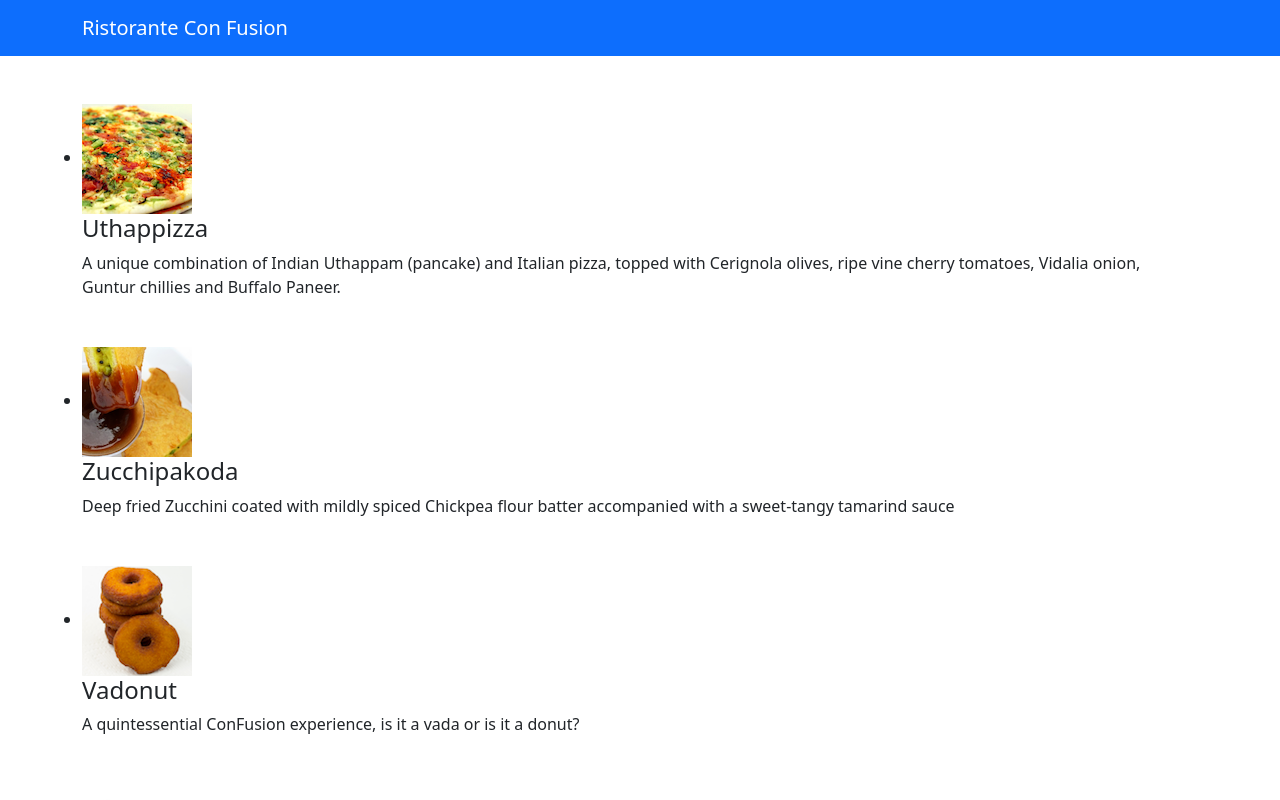
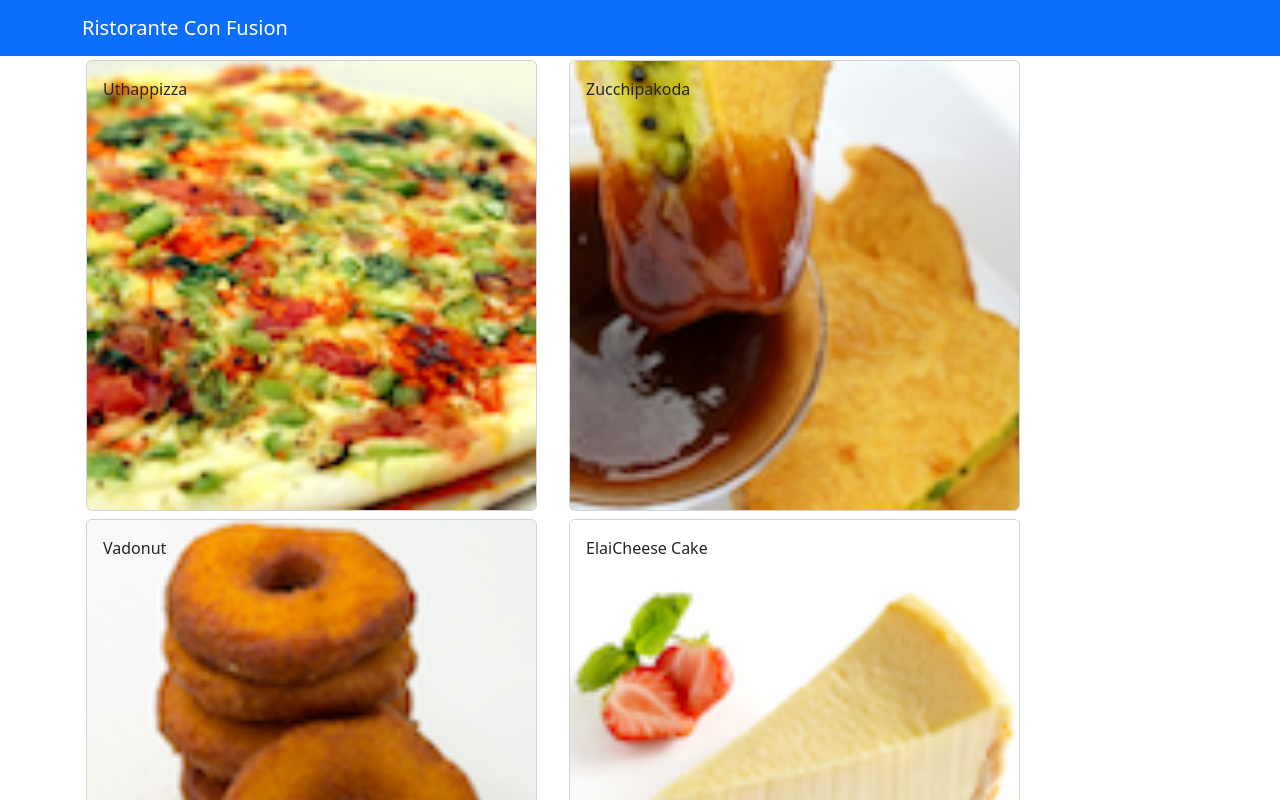
Before and after one commit to trangthupham02051998/ReactJS-Funix, a React (Create React App) app: page / in a window 1280 px wide. Shown: the top 800 px of the page. Built offline with nearby package versions, Linux system fonts and the light colour scheme.

Commit message:
Components Part 2

```diff
--- a/src/App.js
+++ b/src/App.js
@@ -1,4 +1,4 @@
-
+import { DISHES } from './shared/dishes';
 import './App.css';
 import { Navbar, NavbarBrand } from 'reactstrap';
 import {Component} from "react";
@@ -6,16 +6,27 @@
 import Menu from './components/MenuComponent';
 
 class App extends Component {
+    // vì n là constructor của class
+    constructor(props) {
+        super(props);
+        this.state = {
+            dishes: DISHES
+        };
+    }
+    // hàm render dùng để hiển thị nội dung
     render() {
         return (
+
             <div className="App">
+
                 <Navbar dark color="primary">
                     <div className="container">
                         <NavbarBrand href="/">Ristorante Con Fusion</NavbarBrand>
                     </div>
                 </Navbar>
-                <Menu />
+                <Menu dishes={this.state.dishes} />
             </div>
+
 
         );
     }
--- a/src/components/MenuComponent.js
+++ b/src/components/MenuComponent.js
@@ -1,60 +1,50 @@
 import React, { Component } from 'react';
 import { Media } from 'reactstrap';
+import { Card, CardImg, CardImgOverlay, CardText, CardBody,
+    CardTitle } from 'reactstrap';
 
 class Menu extends Component {
+
     constructor(props) {
         super(props);
+
         this.state = {
-            dishes: [
-                {
-                    id: 0,
-                    name:'Uthappizza',
-                    image: 'assets/images/uthappizza.png',
-                    category: 'mains',
-                    label:'Hot',
-                    price:'4.99',
-                    description:'A unique combination of Indian Uthappam (pancake) and Italian pizza, topped with Cerignola olives, ripe vine cherry tomatoes, Vidalia onion, Guntur chillies and Buffalo Paneer.'                        },
-                {
-                    id: 1,
-                    name:'Zucchipakoda',
-                    image: 'assets/images/zucchipakoda.png',
-                    category: 'appetizer',
-                    label:'',
-                    price:'1.99',
-                    description:'Deep fried Zucchini coated with mildly spiced Chickpea flour batter accompanied with a sweet-tangy tamarind sauce'                        },
-                {
-                    id: 2,
-                    name:'Vadonut',
-                    image: 'assets/images/vadonut.png',
-                    category: 'appetizer',
-                    label:'New',
-                    price:'1.99',
-                    description:'A quintessential ConFusion experience, is it a vada or is it a donut?'                        },
-                {
-                    id: 3,
-                    name:'ElaiCheese Cake',
-                    image: 'assets/images/elaicheesecake.png',
-                    category: 'dessert',
-                    label:'',
-                    price:'2.99',
-                    description:'A delectable, semi-sweet New York Style Cheese Cake, with Graham cracker crust and spiced with Indian cardamoms'                        }
-            ],
-        };
+            selectedDish: null
+        }
+    }
+
+    onDishSelect(dish) {
+        this.setState({ selectedDish: dish});
+    }
+
+    renderDish(dish) {
+        if (dish != null)
+            return(
+                <Card>
+                    <CardImg top src={dish.image} alt={dish.name} />
+                    <CardBody>
+                        <CardTitle>{dish.name}</CardTitle>
+                        <CardText>{dish.description}</CardText>
+                    </CardBody>
+                </Card>
+            );
+        else
+            return(
+                <div></div>
+            );
     }
 
     render() {
-        const menu = this.state.dishes.map((dish) => {
+        const menu = this.props.dishes.map((dish) => {
             return (
-                <div key={dish.id} className="col-12 mt-5">
-                    <Media tag="li">
-                        <Media left middle>
-                            <Media object src={dish.image} alt={dish.name} />
-                        </Media>
-                        <Media body className="ml-5">
-                            <Media heading>{dish.name}</Media>
-                            <p>{dish.description}</p>
-                        </Media>
-                    </Media>
+                <div  className="col-12 col-md-5 m-1">
+                    <Card key={dish.id}
+                          onClick={() => this.onDishSelect(dish)}>
+                        <CardImg width="100%" src={dish.image} alt={dish.name} />
+                        <CardImgOverlay>
+                            <CardTitle>{dish.name}</CardTitle>
+                        </CardImgOverlay>
+                    </Card>
                 </div>
             );
         });
@@ -62,13 +52,17 @@
         return (
             <div className="container">
                 <div className="row">
-                    <Media list>
-                        {menu}
-                    </Media>
+                    {menu}
+                </div>
+                <div className="row">
+                    <div  className="col-12 col-md-5 m-1">
+                        {this.renderDish(this.state.selectedDish)}
+                    </div>
                 </div>
             </div>
         );
     }
 }
 
+
 export default Menu;
--- /dev/null
+++ b/src/shared/dishes.js
@@ -0,0 +1,186 @@
+export const DISHES =
+    [
+        {
+            id: 0,
+            name:'Uthappizza',
+            image: 'assets/images/uthappizza.png',
+            category: 'mains',
+            label:'Hot',
+            price:'4.99',
+            description:'A unique combination of Indian Uthappam (pancake) and Italian pizza, topped with Cerignola olives, ripe vine cherry tomatoes, Vidalia onion, Guntur chillies and Buffalo Paneer.',
+            comments: [
+                {
+                    id: 0,
+                    rating: 5,
+                    comment: "Imagine all the eatables, living in conFusion!",
+                    author: "John Lemon",
+                    date: "2012-10-16T17:57:28.556094Z"
+                },
+                {
+                    id: 1,
+                    rating: 4,
+                    comment: "Sends anyone to heaven, I wish I could get my mother-in-law to eat it!",
+                    author: "Paul McVites",
+                    date: "2014-09-05T17:57:28.556094Z"
+                },
+                {
+                    id: 2,
+                    rating: 3,
+                    comment: "Eat it, just eat it!",
+                    author: "Michael Jaikishan",
+                    date: "2015-02-13T17:57:28.556094Z"
+                },
+                {
+                    id: 3,
+                    rating: 4,
+                    comment: "Ultimate, Reaching for the stars!",
+                    author: "Ringo Starry",
+                    date: "2013-12-02T17:57:28.556094Z"
+                },
+                {
+                    id: 4,
+                    rating: 2,
+                    comment: "It's your birthday, we're gonna party!",
+                    author: "25 Cent",
+                    date: "2011-12-02T17:57:28.556094Z"
+                }
+            ]                        },
+        {
+            id: 1,
+            name:'Zucchipakoda',
+            image: 'assets/images/zucchipakoda.png',
+            category: 'appetizer',
+            label:'',
+            price:'1.99',
+            description:'Deep fried Zucchini coated with mildly spiced Chickpea flour batter accompanied with a sweet-tangy tamarind sauce',
+            comments: [
+                {
+                    id: 0,
+                    rating: 5,
+                    comment: "Imagine all the eatables, living in conFusion!",
+                    author: "John Lemon",
+                    date: "2012-10-16T17:57:28.556094Z"
+                },
+                {
+                    id: 1,
+                    rating: 4,
+                    comment: "Sends anyone to heaven, I wish I could get my mother-in-law to eat it!",
+                    author: "Paul McVites",
+                    date: "2014-09-05T17:57:28.556094Z"
+                },
+                {
+                    id: 2,
+                    rating: 3,
+                    comment: "Eat it, just eat it!",
+                    author: "Michael Jaikishan",
+                    date: "2015-02-13T17:57:28.556094Z"
+                },
+                {
+                    id: 3,
+                    rating: 4,
+                    comment: "Ultimate, Reaching for the stars!",
+                    author: "Ringo Starry",
+                    date: "2013-12-02T17:57:28.556094Z"
+                },
+                {
+                    id: 4,
+                    rating: 2,
+                    comment: "It's your birthday, we're gonna party!",
+                    author: "25 Cent",
+                    date: "2011-12-02T17:57:28.556094Z"
+                }
+            ]
+        },
+        {
+            id: 2,
+            name:'Vadonut',
+            image: 'assets/images/vadonut.png',
+            category: 'appetizer',
+            label:'New',
+            price:'1.99',
+            description:'A quintessential ConFusion experience, is it a vada or is it a donut?',
+            comments: [
+                {
+                    id: 0,
+                    rating: 5,
+                    comment: "Imagine all the eatables, living in conFusion!",
+                    author: "John Lemon",
+                    date: "2012-10-16T17:57:28.556094Z"
+                },
+                {
+                    id: 1,
+                    rating: 4,
+                    comment: "Sends anyone to heaven, I wish I could get my mother-in-law to eat it!",
+                    author: "Paul McVites",
+                    date: "2014-09-05T17:57:28.556094Z"
+                },
+                {
+                    id: 2,
+                    rating: 3,
+                    comment: "Eat it, just eat it!",
+                    author: "Michael Jaikishan",
+                    date: "2015-02-13T17:57:28.556094Z"
+                },
+                {
+                    id: 3,
+                    rating: 4,
+                    comment: "Ultimate, Reaching for the stars!",
+                    author: "Ringo Starry",
+                    date: "2013-12-02T17:57:28.556094Z"
+                },
+                {
+                    id: 4,
+                    rating: 2,
+                    comment: "It's your birthday, we're gonna party!",
+                    author: "25 Cent",
+                    date: "2011-12-02T17:57:28.556094Z"
+                }
+            ]
+        },
+        {
+            id: 3,
+            name:'ElaiCheese Cake',
+            image: 'assets/images/elaicheesecake.png',
+            category: 'dessert',
+            label:'',
+            price:'2.99',
+            description:'A delectable, semi-sweet New York Style Cheese Cake, with Graham cracker crust and spiced with Indian cardamoms',
+            comments: [
+                {
+                    id: 0,
+                    rating: 5,
+                    comment: "Imagine all the eatables, living in conFusion!",
+                    author: "John Lemon",
+                    date: "2012-10-16T17:57:28.556094Z"
+                },
+                {
+                    id: 1,
+                    rating: 4,
+                    comment: "Sends anyone to heaven, I wish I could get my mother-in-law to eat it!",
+                    author: "Paul McVites",
+                    date: "2014-09-05T17:57:28.556094Z"
+                },
+                {
+                    id: 2,
+                    rating: 3,
+                    comment: "Eat it, just eat it!",
+                    author: "Michael Jaikishan",
+                    date: "2015-02-13T17:57:28.556094Z"
+                },
+                {
+                    id: 3,
+                    rating: 4,
+                    comment: "Ultimate, Reaching for the stars!",
+                    author: "Ringo Starry",
+                    date: "2013-12-02T17:57:28.556094Z"
+                },
+                {
+                    id: 4,
+                    rating: 2,
+                    comment: "It's your birthday, we're gonna party!",
+                    author: "25 Cent",
+                    date: "2011-12-02T17:57:28.556094Z"
+                }
+            ]
+        }
+    ];
```
